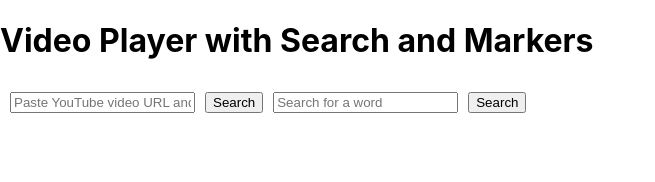
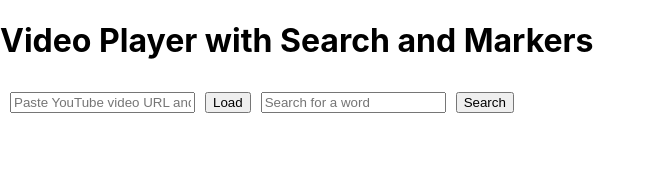
Before and after one commit to darkpoetOX/VideoSearchWord, a React (Create React App) app: page / in a window 1280 px wide. Shown: the top 182 px of the page, without its empty margins (0-655 px from the left). Built offline with nearby package versions, Linux system fonts and the light colour scheme.

Commit message:
changed url video search button to load instead to avoid ambiguity with word searcg button

```diff
--- a/src/containers/VideoContainer.js
+++ b/src/containers/VideoContainer.js
@@ -64,7 +64,7 @@
         onChange={(e) => handleVideoUrlChange(e.target.value)}
         className="input-bar"
       />
-      <button onClick={handleSearchClick}>Search</button>
+      <button onClick={handleSearchClick}>Load</button>
 
       <input
         type="text"
```
